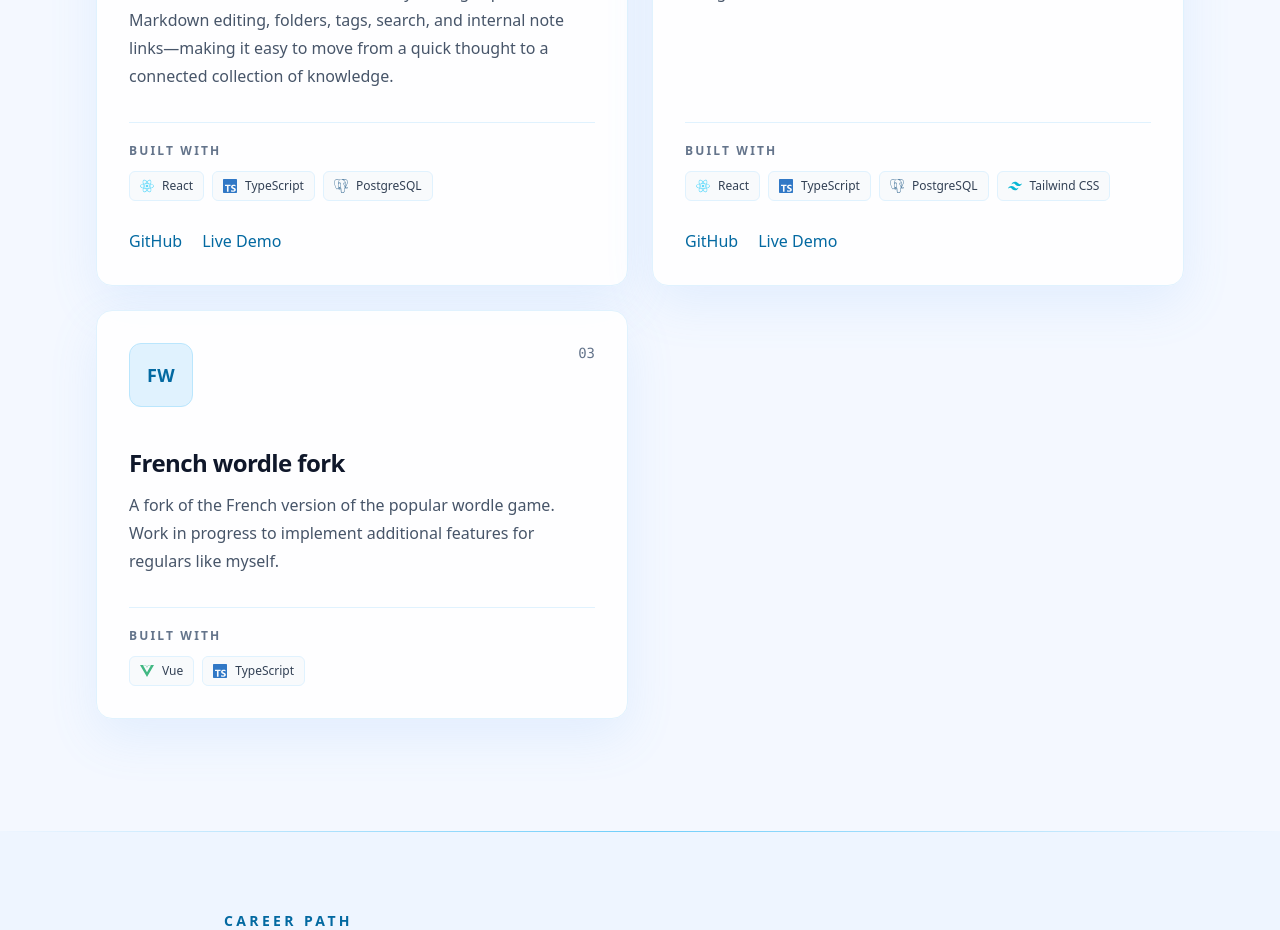
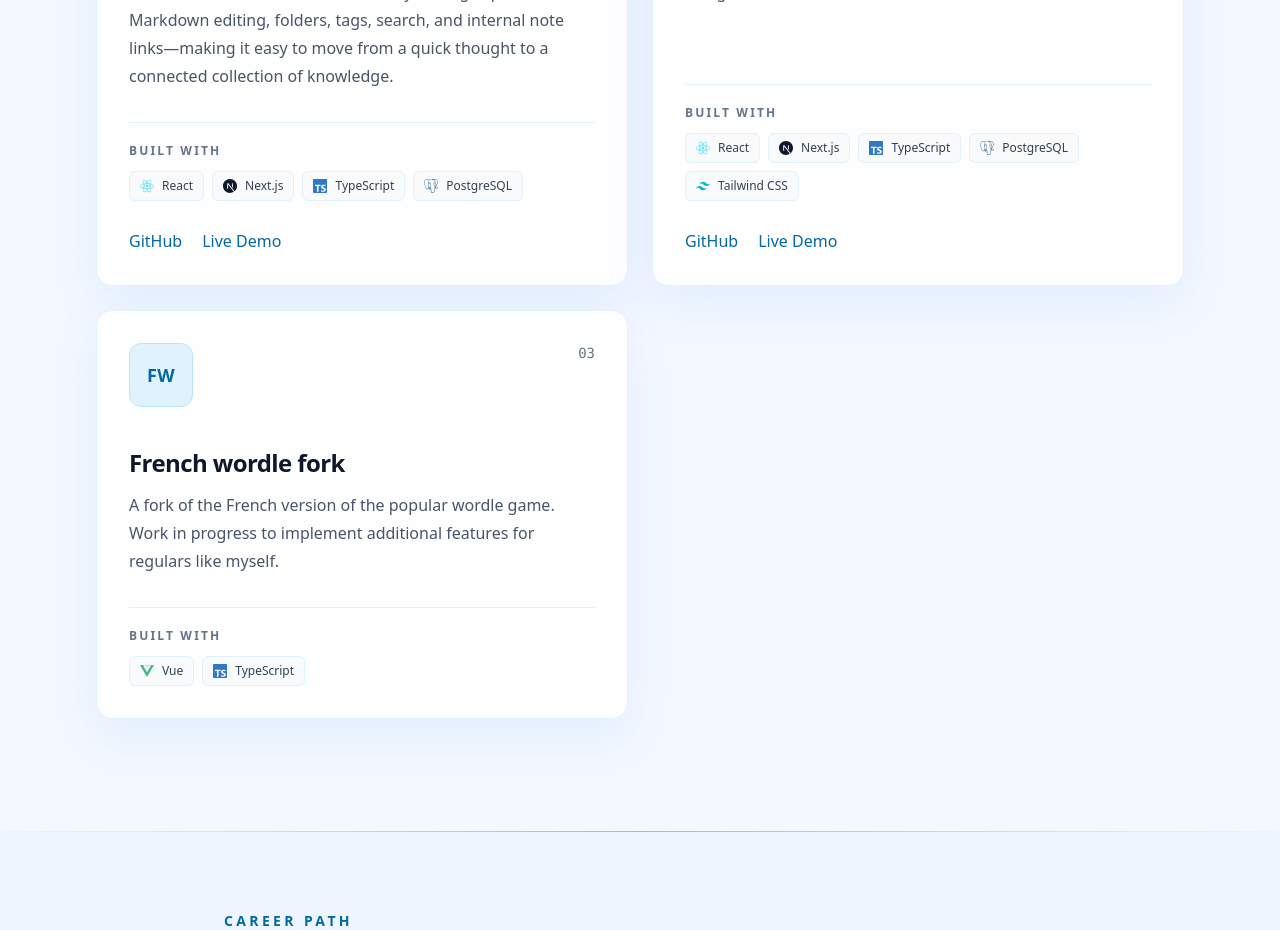
Before and after one commit to sskalli/portfolio, a React (Vite) app: page / in a window 1280 px wide. Shown: the part 1420-2350 px from the top of the page. Built offline with nearby package versions, Linux system fonts and the light colour scheme.

Commit message:
feature(projects): addition of nextjs in projects section

```diff
--- a/src/data/projects.ts
+++ b/src/data/projects.ts
@@ -15,7 +15,7 @@ export const projects: Project[] = [
 		iconEmoji: '🧠',
 		description:
 			'Palace is a personal note-taking web application designed to capture ideas quickly and keep them organized across devices. It combines a mobile-friendly writing experience with Markdown editing, folders, tags, search, and internal note links—making it easy to move from a quick thought to a connected collection of knowledge.',
-		techStack: ['React', 'TypeScript', 'PostgreSQL'],
+		techStack: ['React', 'Next.js', 'TypeScript', 'PostgreSQL'],
 		githubUrl: 'https://github.com/sskalli/palace',
 		liveUrl: 'https://brain-palace.vercel.app/',
 	},
@@ -25,7 +25,7 @@ export const projects: Project[] = [
 		iconEmoji: '🌳',
 		description:
 			'Little to-do list application built with Next.js and TypeScript. Features include task creation, editing, deletion, and categorization.',
-		techStack: ['React', 'TypeScript', 'PostgreSQL', 'Tailwind CSS'],
+		techStack: ['React', 'Next.js', 'TypeScript', 'PostgreSQL', 'Tailwind CSS'],
 		githubUrl: 'https://github.com/sskalli/greenie-central',
 		liveUrl: 'https://greenie-central.vercel.app/',
 	},
--- a/src/sections/Projects.tsx
+++ b/src/sections/Projects.tsx
@@ -45,7 +45,7 @@ const techIconColors: Record<string, string> = {
     Expo: 'text-stone-100',
     Express: 'text-stone-200',
     Firebase: 'text-[#F59E0B]',
-    'Next.js': 'text-stone-100',
+    'Next.js': 'text-slate-900',
     'Node.js': 'text-[#3C873A]',
     PostgreSQL: 'text-[#336791]',
     React: 'text-[#61DAFB]',
```
